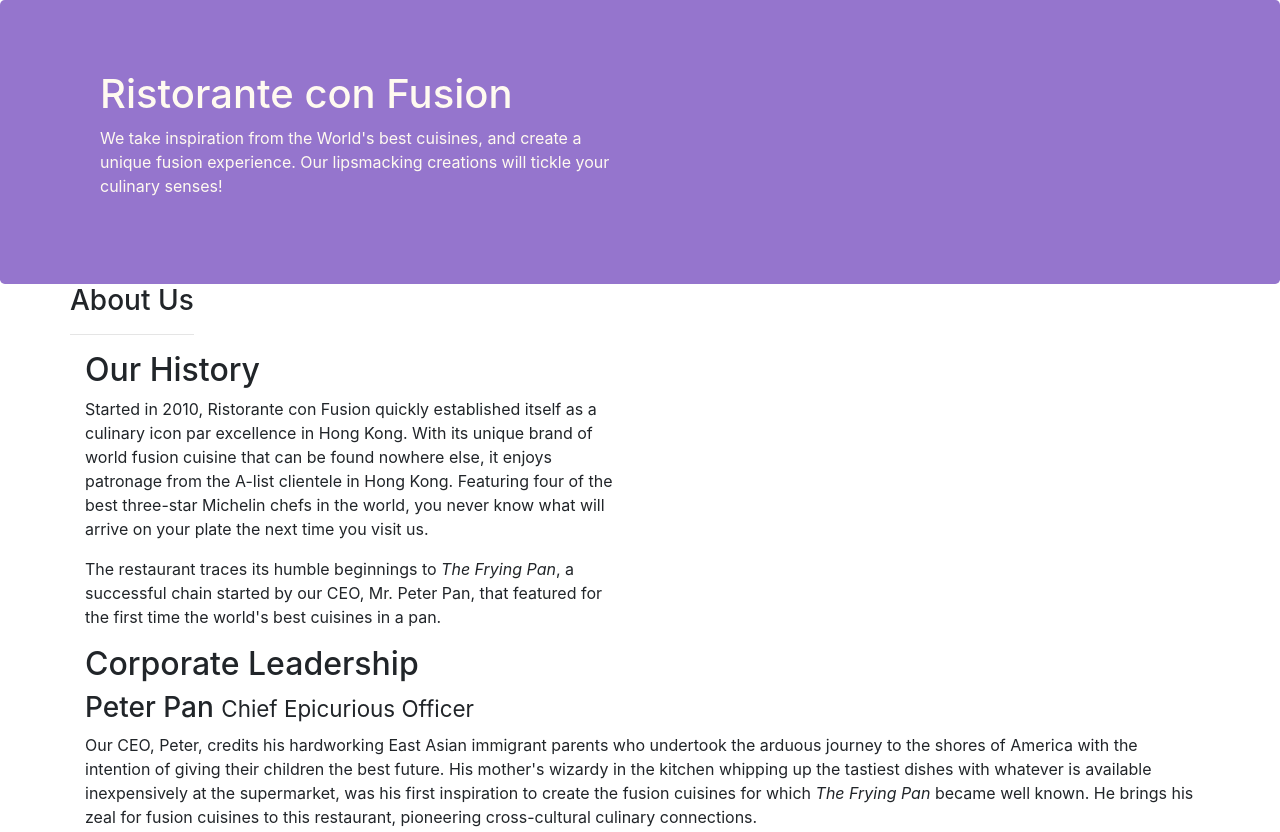
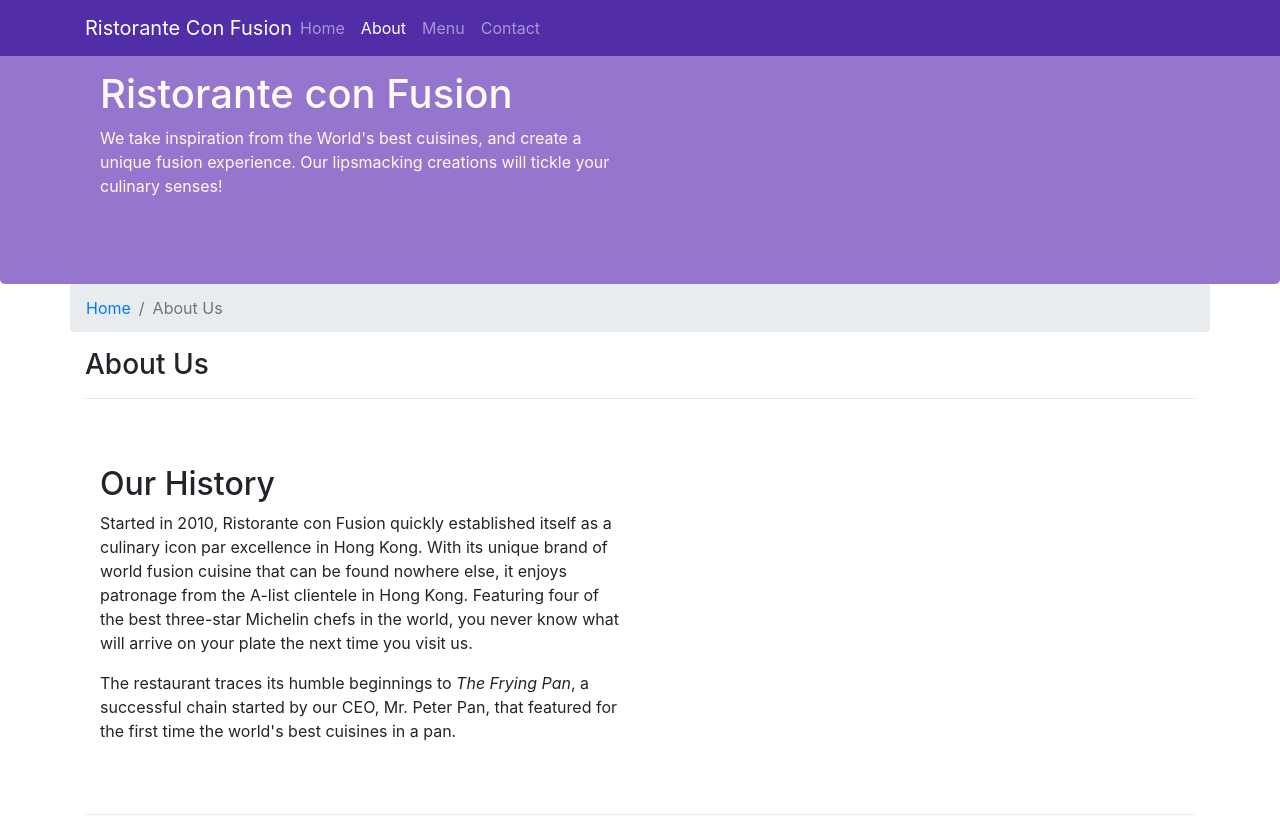
Before and after one commit to LiamDinh/conFusion, a website: page aboutus.html in a window 1280 px wide. Shown: the top 832 px of the page. Drawn offline with nearby package versions, Linux system fonts and the light colour scheme.

Commit message:
Navbar and Breadcrumb

```diff
--- a/aboutus.html
+++ b/aboutus.html
@@ -15,6 +15,27 @@
     </head>
 
     <body>
+        <!-- bg-primary: primary background color which is blue for bootstrap
+fixed-top: fix the navbar to the top of the window-->
+
+        <nav class="navbar navbar-dark navbar-expand-sm fixed-top">
+            <div class="container">
+                <button class="navbar-toggler" type="button" data-toggle="collapse" data-target="#Navbar">
+                    <span class="navbar-toggler-icon"></span>
+                </button>
+
+                <!--navbar-brand: display the name of the brand of the website-->
+                <a class="navbar-brand mr-auto" href="./index.html">Ristorante Con Fusion</a>
+                <div class="collapse navbar-collapse" id="Navbar">
+                    <ul class="navbar-nav mr-auto">
+                        <li class="nav-item"><a class="nav-link" href="./index.html">Home</a></li>
+                        <li class="nav-item active"><a class="nav-link" href="#">About</a></li>
+                        <li class="nav-item"><a class="nav-link" href="#">Menu</a></li>
+                        <li class="nav-item"><a class="nav-link" href="#">Contact</a></li>
+                    </ul>
+                </div>
+            </div>
+        </nav>
 
         <header class="jumbotron">
             <div class="container">
@@ -31,13 +52,17 @@
 
         <div class="container">
             <div class="row">
-                <div>
+                <ol class="col-12 breadcrumb">
+                    <li class="breadcrumb-item"><a href="./index.html">Home</a></li>
+                    <li class="breadcrumb-item active">About Us</li>
+                </ol>
+                <div class="col-12">
                     <h3>About Us</h3>
                     <hr>
                 </div>
             </div>
 
-            <div class="row">
+            <div class="row row-content">
                 <div class="col-sm-6">
                     <h2>Our History</h2>
                     <p>Started in 2010, Ristorante con Fusion quickly established itself as a culinary icon par excellence in Hong Kong. With its unique brand of world fusion cuisine that can be found nowhere else, it enjoys patronage from the A-list clientele in Hong Kong.  Featuring four of the best three-star Michelin chefs in the world, you never know what will arrive on your plate the next time you visit us.</p>
@@ -48,7 +73,7 @@
             </div>
 
 
-            <div class="row">
+            <div class="row row-content">
                 <div class="col">
 
                     <h2>Corporate Leadership</h2>
@@ -89,7 +114,7 @@
                     <div class="col-4 offset-1 col-sm-2">
                         <h5>Links</h5>
                         <ul class="list-unstyled">
-                            <li><a href="#">Home</a></li>
+                            <li><a href="./index.html">Home</a></li>
                             <li><a href="#">About</a></li>
                             <li><a href="#">Menu</a></li>
                             <li><a href="#">Contact</a></li>
--- a/css/styles.css
+++ b/css/styles.css
@@ -28,3 +28,12 @@
     margin: 0px;
     color: #0f0f0f;
 }
+
+body {
+    padding: 50px0px 0px 0px;
+    z-index: 0;
+}
+
+.navbar-dark {
+    background-color: #512DA8;
+}
```
Also changed, not shown: index.html (+21 -1 lines).
